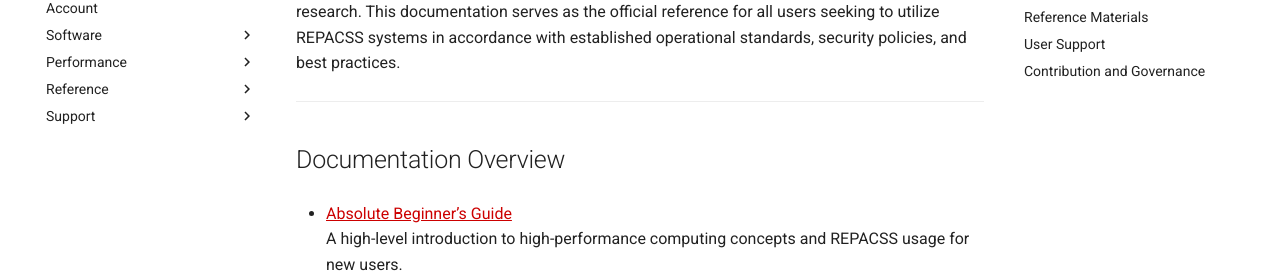
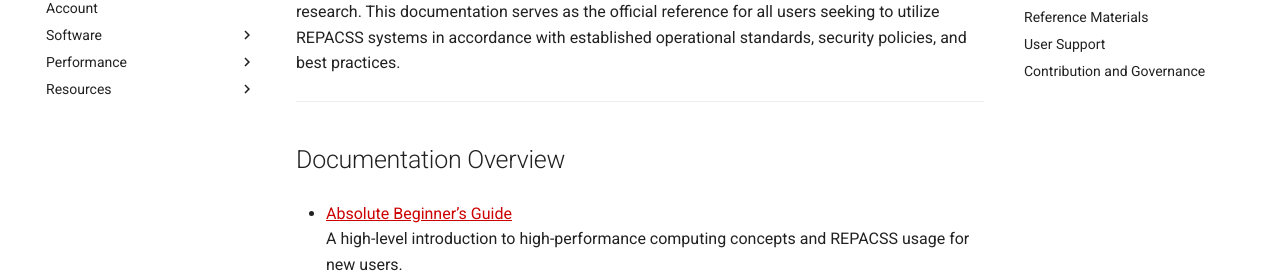
Before and after one commit to nsfcac/repacss-user-guide, an MkDocs documentation site: the page built from docs/index.md, in a window 1280 px wide. Shown: the part 283-556 px from the top of the page. Built offline with MkDocs 1.6.1 and Material for MkDocs 9.7.7, drawn with Linux system fonts in a browser that asks for light colours; comment, search, counter and statistics services are not loaded; some of the changed lines change nothing that is shown.

Commit message:
Merged Reference and Support sections under Resources section

```diff
--- a/mkdocs.yml
+++ b/mkdocs.yml
@@ -87,12 +87,9 @@
       # - Profiling Tools: performance/profiling-tools.md
       # - Scaling Tests: performance/scaling-tests.md
 
-  - Reference:
+  - Resources:
       - Glossary: reference/glossary.md
       - Cheatsheet: reference/cheatsheet.md
       - Common Errors: reference/common-errors.md
-
-  # - System Status: status.md
-  - Support:
-    - Contact Us: support.md
-    - FAQ: faq.md
+      - FAQ: faq.md
+      - Contact Us: support.md
```
